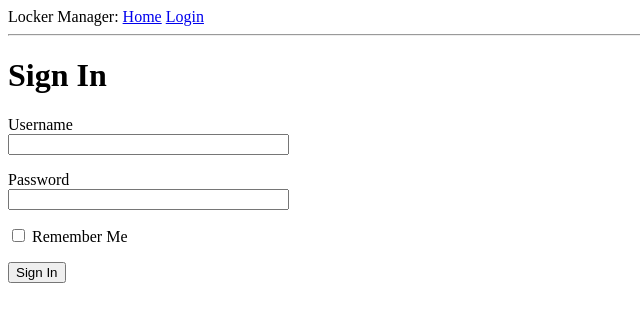
After one commit to natsala13/locker_server, a Flask app: page /login in a window 1280 px wide. The commit adds this page. Shown: the top 322 px of the page, without its empty margins (0-640 px from the left). Run offline with Flask 2, Linux system fonts and the light colour scheme.

Commit message:
Added login form

```diff
--- /dev/null
+++ b/app/forms.py
@@ -0,0 +1,10 @@
+from flask_wtf import FlaskForm
+from wtforms import StringField, PasswordField, BooleanField, SubmitField
+from wtforms.validators import DataRequired
+
+
+class LoginForm(FlaskForm):
+    username = StringField('Username', validators=[DataRequired()])
+    password = PasswordField('Password', validators=[DataRequired()])
+    remember_me = BooleanField('Remember Me')
+    submit = SubmitField('Sign In')
--- a/app/routes.py
+++ b/app/routes.py
@@ -1,4 +1,5 @@
 from app import app
+from app.forms import LoginForm
 from flask import render_template
 
 
@@ -23,3 +24,9 @@ def index():
     ]
 
     return render_template('index.html', title='Home', user=user, projects=projects)
+
+
+@app.route('/login')
+def login():
+    form = LoginForm()
+    return render_template('login.html', title='Sign In', form=form)
--- a/app/templates/base.html
+++ b/app/templates/base.html
@@ -7,7 +7,10 @@
       {% endif %}
     </head>
     <body>
-        <div>Locker Manager: <a href="/index">Home</a></div>
+        <div>Locker Manager:
+            <a href="/index">Home</a>
+            <a href="/login">Login</a>
+        </div>
         <hr>
         {% block content %}{% endblock %}
     </body>
--- /dev/null
+++ b/app/templates/login.html
@@ -0,0 +1,18 @@
+{% extends "base.html" %}
+
+{% block content %}
+    <h1>Sign In</h1>
+    <form action="" method="post" novalidate>
+        {{ form.hidden_tag() }}
+        <p>
+            {{ form.username.label }}<br>
+            {{ form.username(size=32) }}
+        </p>
+        <p>
+            {{ form.password.label }}<br>
+            {{ form.password(size=32) }}
+        </p>
+        <p>{{ form.remember_me() }} {{ form.remember_me.label }}</p>
+        <p>{{ form.submit() }}</p>
+    </form>
+{% endblock %}
```
